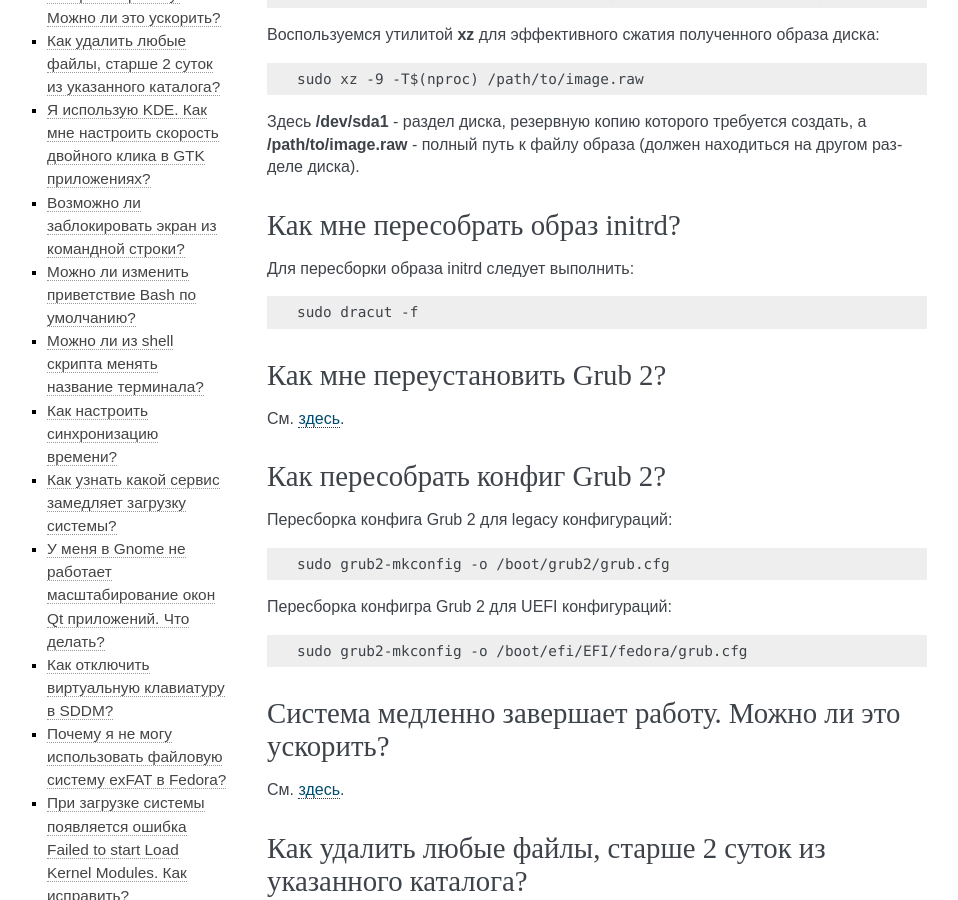
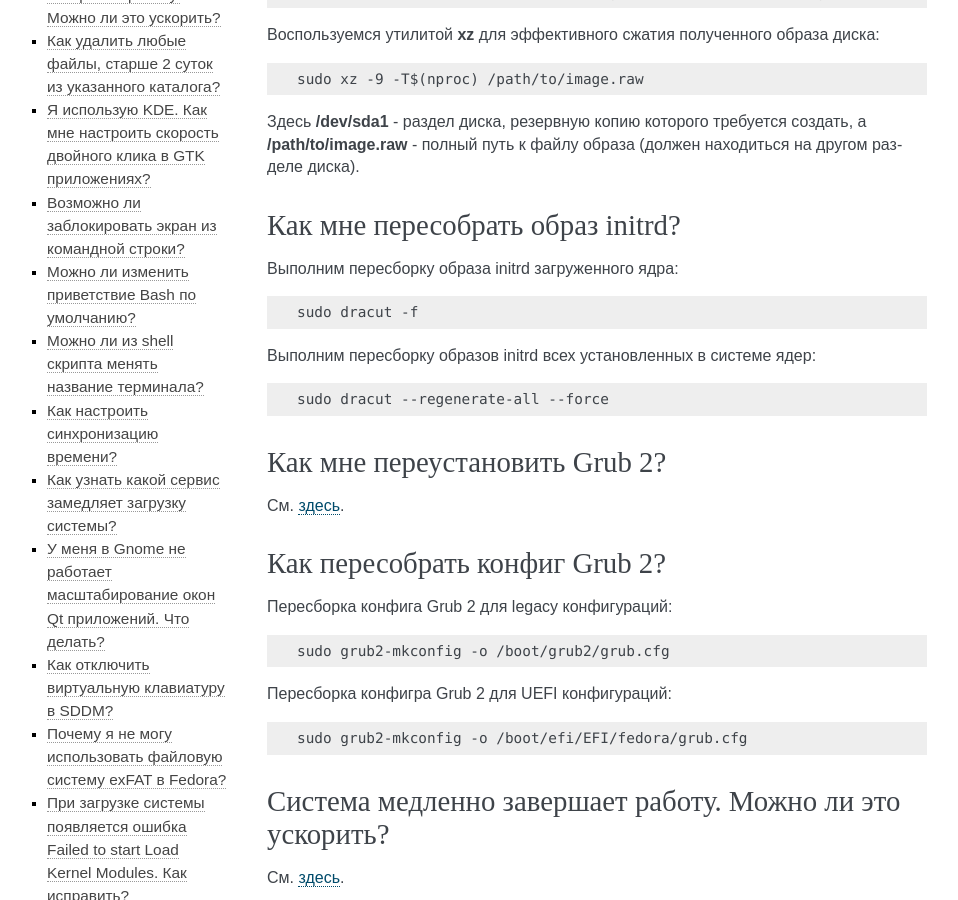
Before and after one commit to RussianFedora/FAQ, a Sphinx documentation site: the page built from source/using-system.rst, in a window 1280 px wide and 900 px high, scrolled down 991 px. Shown: the whole window, without its empty margins (153-1111 px from the left). Built offline with Sphinx 7.4.7, drawn with Linux system fonts in a browser that asks for light colours.

Commit message:
Added information about regenerating initrd for all installed kernels.

```diff
--- a/source/using-system.rst
+++ b/source/using-system.rst
@@ -77,11 +77,17 @@
 Как мне пересобрать образ initrd?
 ====================================
 
-Для пересборки образа initrd следует выполнить:
+Выполним пересборку образа initrd загруженного ядра:
 
 .. code-block:: text
 
     sudo dracut -f
+
+Выполним пересборку образов initrd всех установленных в системе ядер:
+
+.. code-block:: text
+
+    sudo dracut --regenerate-all --force
 
 .. index:: boot, grub
 .. _grub-reinstall:
```
